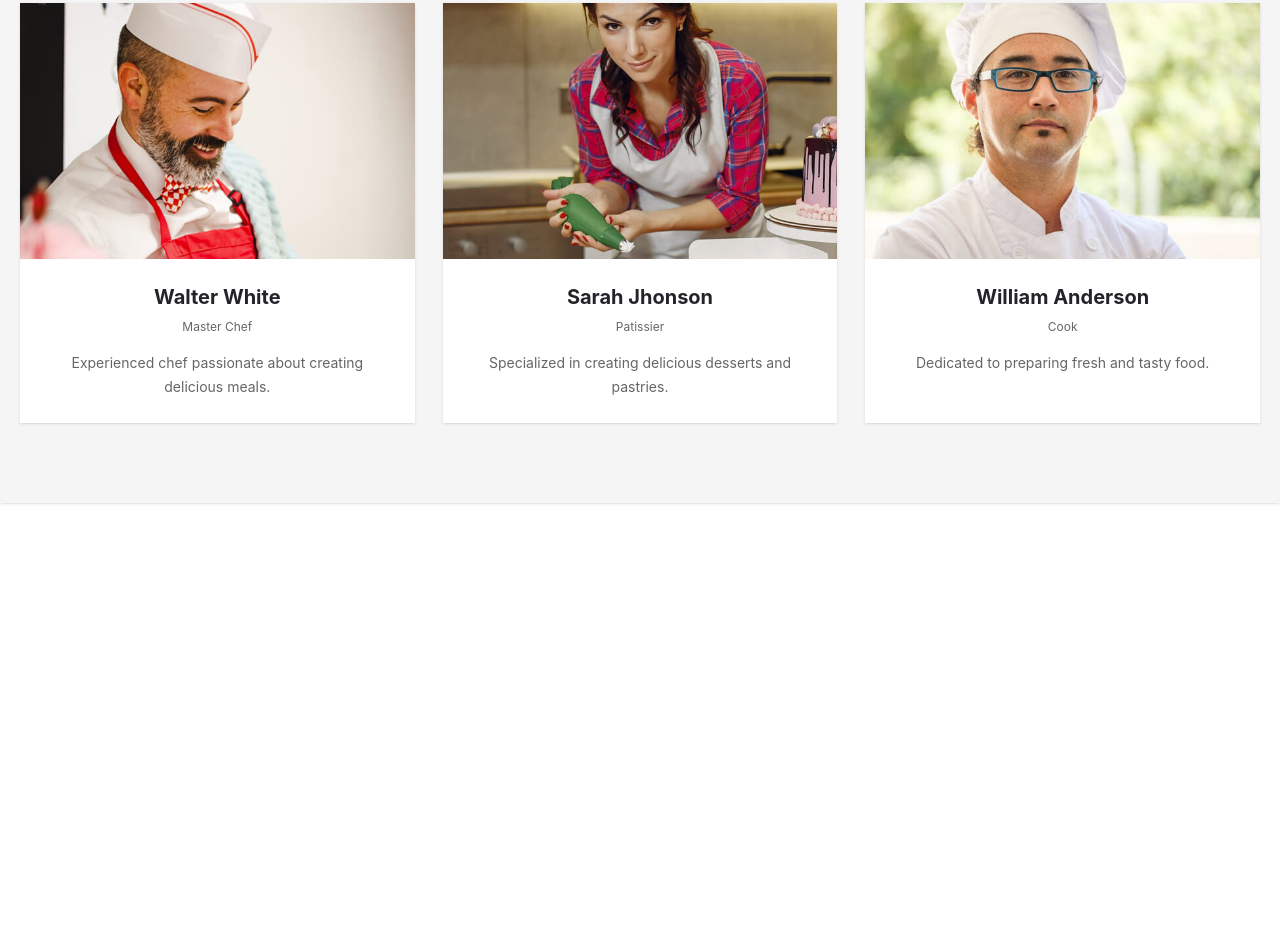
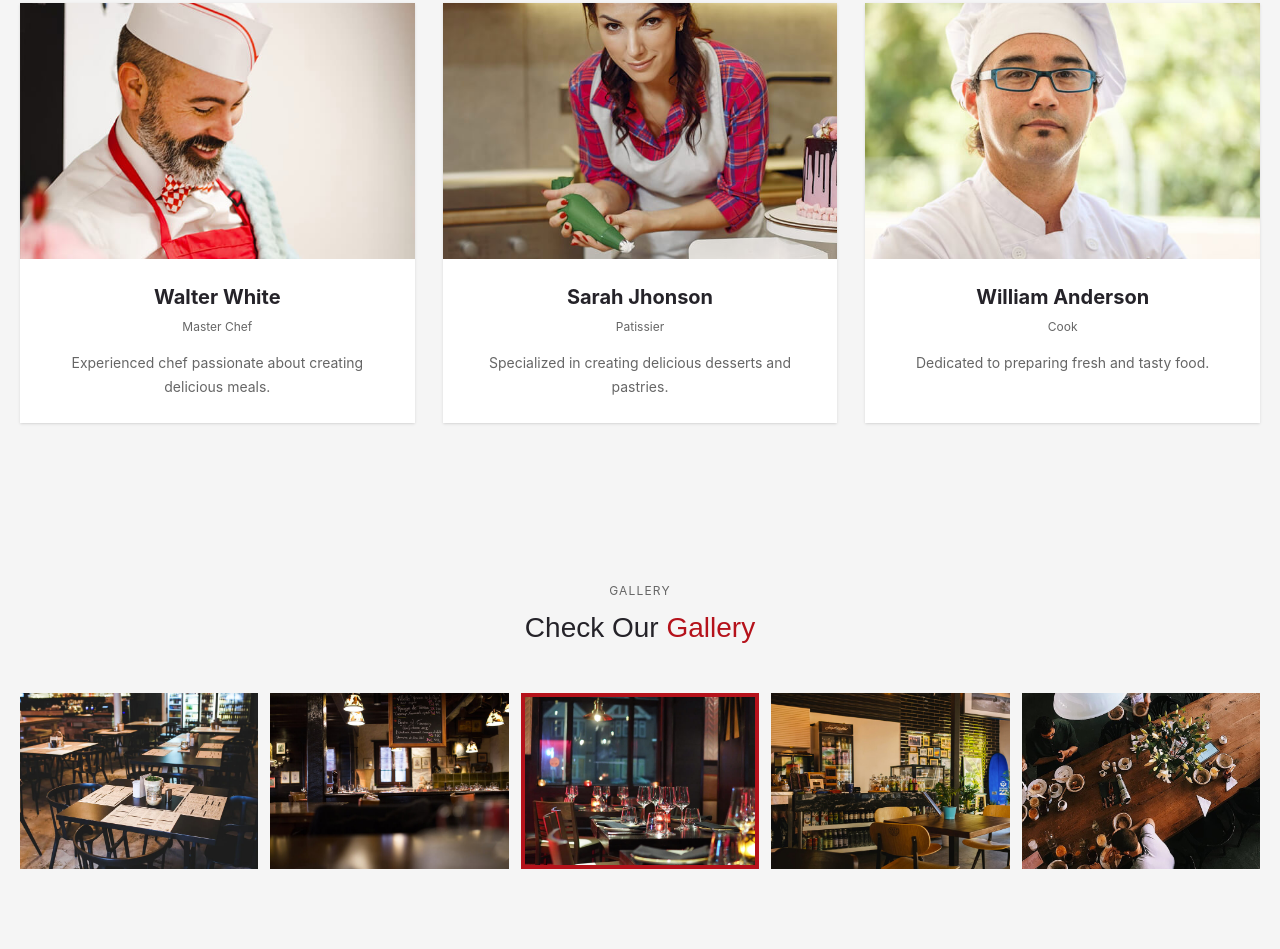
Before and after one commit to SaadZakraoui/saad.zakraoui, a website: page index.html in a window 1280 px wide. Shown: the part 3629-4578 px from the top of the page. Before the commit the page ends 4132 px from the top, so only its background shows below. Drawn offline with Linux system fonts and the light colour scheme.

Commit message:
add section 5 and stucture

```diff
--- a/index.html
+++ b/index.html
@@ -335,7 +335,7 @@
             </div>
          </section>
       </section>
-       <section id="saad">
+      <section id="saad">
          <section id="chefs" class="bg-light py-16 md:py-20">
             <div class="max-w-7xl mx-auto px-5">
                <div class="text-center mb-12">
@@ -348,8 +348,7 @@
                </div>
                <div class="grid sm:grid-cols-2 lg:grid-cols-3 gap-7">
                   <div class="bg-white shadow-sm text-center overflow-hidden">
-                     <img src="/public/images/chefs/chefs-1.jpg"
-                        class="w-full h-64 object-cover" alt="Walter White">
+                     <img src="/public/images/chefs/chefs-1.jpg" class="w-full h-64 object-cover" alt="Walter White">
                      <div class="p-6">
                         <h3 class="text-xl font-bold">
                            Walter White
@@ -364,8 +363,7 @@
                      </div>
                   </div>
                   <div class="bg-white shadow-sm text-center overflow-hidden">
-                     <img src="/public/images/chefs/chefs-2.jpg"
-                        class="w-full h-64 object-cover" alt="Sarah Jhonson">
+                     <img src="/public/images/chefs/chefs-2.jpg" class="w-full h-64 object-cover" alt="Sarah Jhonson">
                      <div class="p-6">
                         <h3 class="text-xl font-bold">
                            Sarah Jhonson
@@ -380,8 +378,8 @@
                      </div>
                   </div>
                   <div class="bg-white shadow-sm text-center overflow-hidden sm:col-span-2 lg:col-span-1">
-                     <img src="/public/images/chefs/chefs-3.jpg"
-                        class="w-full h-64 object-cover" alt="William Anderson">
+                     <img src="/public/images/chefs/chefs-3.jpg" class="w-full h-64 object-cover"
+                        alt="William Anderson">
                      <div class="p-6">
                         <h3 class="text-xl font-bold">
                            William Anderson
@@ -397,15 +395,48 @@
                </div>
             </div>
          </section>
-
-
       </section>
       <section id="manal" id="book">
 
       </section>
       <section id="saad">
+         <section id="gallery" class="bg-light py-16 md:py-20">
+            <div class="max-w-7xl mx-auto px-5">
+               <div class="text-center mb-12">
+                  <p class="text-xs text-body uppercase tracking-widest">
+                     Gallery
+                  </p>
+                  <h2 class="text-3xl font-heading mt-3">
+                     Check Our <span class="text-primary">Gallery</span>
+                  </h2>
+               </div>
+               <div class="grid grid-cols-2 sm:grid-cols-3 lg:grid-cols-5 gap-3">
+                  <img src="/public/images/gallery/gallery-1.jpg"
+                     class="w-full h-36 sm:h-44 object-cover" alt="Gallery Food">
+                  <img src="/public/images/gallery/gallery-2.jpg"
+                     class="w-full h-36 sm:h-44 object-cover" alt="Gallery Restaurant">
+                  <img src="/public/images/gallery/gallery-3.jpg"
+                     class="w-full h-36 sm:h-44 object-cover border-4 border-primary" alt="Gallery Salad">
+                  <img src="/public/images/gallery/gallery-4.jpg"
+                     class="w-full h-36 sm:h-44 object-cover" alt="Gallery Meal">
+                  <img src="/public/images/gallery/gallery-5.jpg"
+                     class="w-full h-36 sm:h-44 object-cover col-span-2 sm:col-span-1" alt="Gallery Dish">
+               </div>
+            </div>
+         </section>
+      </section>
+      <section id="taha">
+
 
       </section>
+      <section id="taha">
+
+
+      </section>
+
+      <footer id="manal">
+
+      </footer>
 
       </main>
 </body>
```
Also changed, not shown: public/css/output.css.
